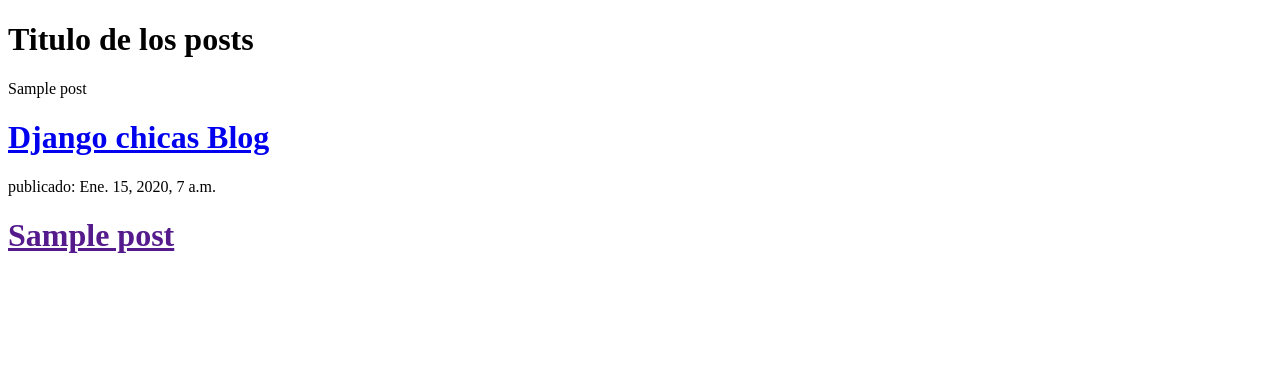
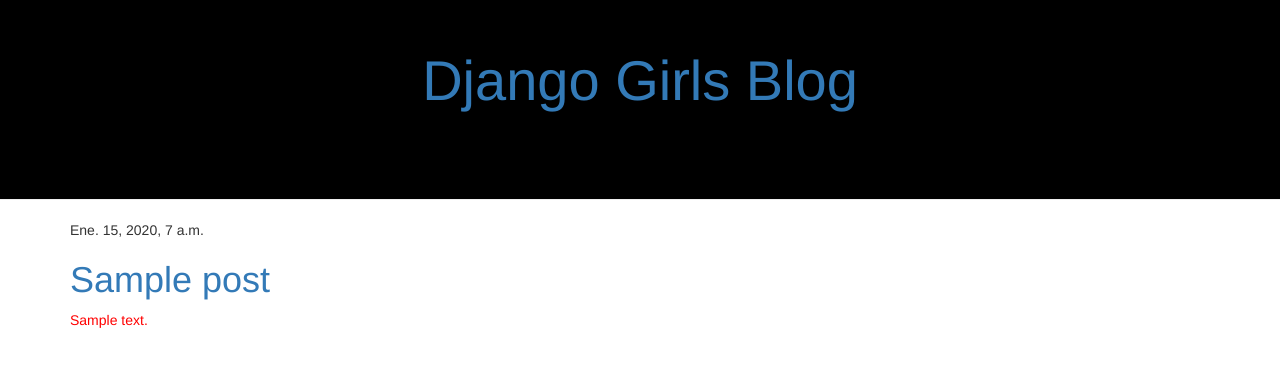
Before and after one commit to luchiano199/my-first-blog, a Django app: template blog/templates/blog/post_list.html in a window 1280 px wide. Shown: the top 367 px of the page. Run offline with Django 3.2, Linux system fonts and the light colour scheme; the template is opened without the code that fills it: values that come from a table or form of the project are taken from there, others are empty; tables that the repository leaves empty hold one stand-in row (values such as "Sample post"); some libraries are stand-ins or nearby versions.

Commit message:
Añadí base html, post detail, actualice urls y views.

```diff
--- /dev/null
+++ b/blog/static/css/blog.css
@@ -0,0 +1,21 @@
+.page-header {
+	background-color: black !important;
+	width: 100%;
+	height: 200px;
+	margin-top: -20px;
+}
+
+.cabecera {
+	color:orange !important;
+	text-align: center;
+	padding: 50px;
+	font-size: 4em;
+}
+
+p {
+	color:red;
+}
+
+h2 {
+	color:purple;
+}
--- /dev/null
+++ b/blog/templates/blog/base.html
@@ -0,0 +1,30 @@
+{% load static %}
+<!DOCTYPE html>
+<html lang="en">
+<head>
+	<meta charset="UTF-8">
+	<!--<meta name="viewport" content="width=device-width, user-scalable=no, initial-scale=1.0, maximum-scale=1.0, minimum-scale=1.0">-->
+	<link href="https://getbootstrap.com/docs/3.3/dist/css/bootstrap.min.css" rel="stylesheet">
+	<link href="https://getbootstrap.com/docs/3.3/dist/css/bootstrap-theme.min.css" rel="stylesheet">
+	<link rel="stylesheet" href="{% static 'css/blog.css' %}">
+	<title>Prueba Django</title>
+</head>
+
+<body>
+	<div class="page-header">
+        <h1 class="cabecera"><a href="http://127.0.0.1:8000">Django Girls Blog</a></h1>
+    </div>
+    <div class="content container">
+        <div class="row">
+            <div class="col-md-8">
+            {% block content %}
+            {% endblock %}
+            </div>
+        </div>
+    </div>
+
+<script src="https://ajax.googleapis.com/ajax/libs/jquery/1.12.4/jquery.min.js"></script>
+<script src="https://getbootstrap.com/docs/3.3/dist/js/bootstrap.min.js"></script>
+<script src="https://getbootstrap.com/docs/3.3/assets/js/docs.min.js"></script>
+</body>
+</html>
--- a/blog/templates/blog/post_list.html
+++ b/blog/templates/blog/post_list.html
@@ -1,29 +1,13 @@
-<!DOCTYPE html>
-<html lang="en">
-<head>
-	<meta charset="UTF-8">
-	<title>Prueba Django</title>
-</head>
-<body>
-	<div>
-	<h1>Titulo de los posts</h1>
-	</div>
+{% extends 'blog/base.html' %}
 
-	<div>
-		{% for post in posts %} {{ post }}{% endfor %}
-
-		<div>
-			<h1><a href = "/">Django chicas Blog</a></h1>
-		</div>
-
-		{% for post in posts %}
-		<div>
-			<p>publicado: {{ post.published_date }}</p>
-			<h1><a href = "">{{ post.title }}</a></h1>
-			<!--<p>{{ post.text|linebreaksbr }}</p>-->
-		</div>
-		{% endfor %}
-	</div>
-
-</body>
-</html>
+{% block content %}
+	{% for post in posts %}
+    	<div class="post">
+        	<div class="date">
+            	{{ post.published_date }}
+        	</div>
+        	<h1><a href="{% url 'post_detail' pk=post.pk %}">{{ post.title }}</a></h1>
+        	<p>{{ post.text|linebreaksbr }}</p>
+    	</div>
+	{% endfor %}
+{% endblock %}
--- a/blog/urls.py
+++ b/blog/urls.py
@@ -2,4 +2,5 @@
 from . import views
 urlpatterns = [
     path('', views.post_list, name='post_list'),
+    path('post/<int:pk>/', views.post_detail, name='post_detail'),
 ]
--- a/blog/views.py
+++ b/blog/views.py
@@ -1,9 +1,14 @@
 from django.shortcuts import render
 from django.utils import timezone
 from .models import Post
+from django.shortcuts import render, get_object_or_404
 
 # Create your views here.
 
 def post_list(request):
 	posts = Post.objects.filter(published_date__lte=timezone.now()).order_by('published_date')
 	return render(request, 'blog/post_list.html', {'posts': posts})
+
+def post_detail(request, pk):
+    post = get_object_or_404(Post, pk=pk)
+    return render(request, 'blog/post_detail.html', {'post': post})
```
Also changed, not shown: blog/templates/blog/post_detail.html (added, +13 -0 lines), blog/templates/blog/post_list_backup.html (added, +40 -0 lines).
